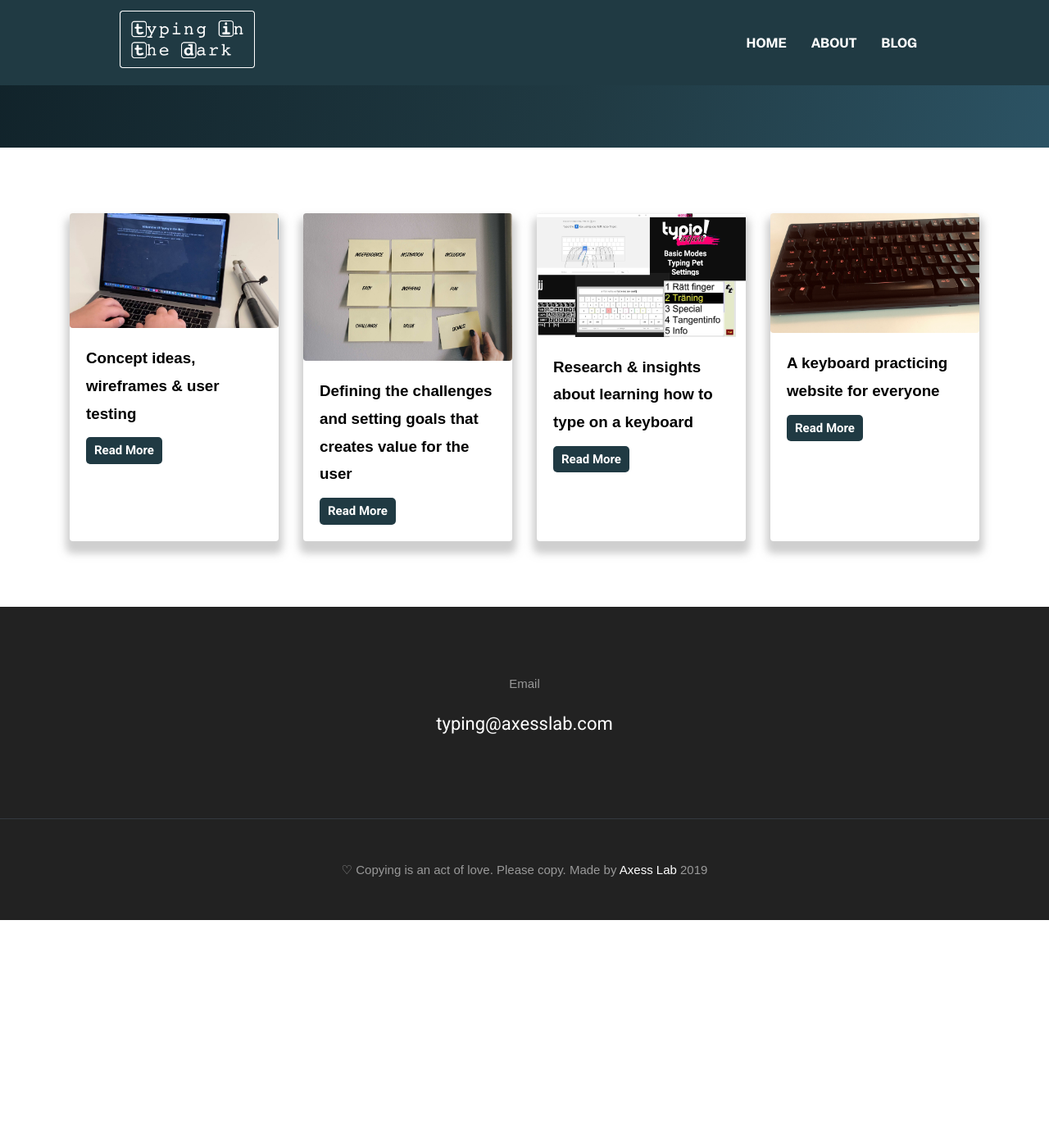
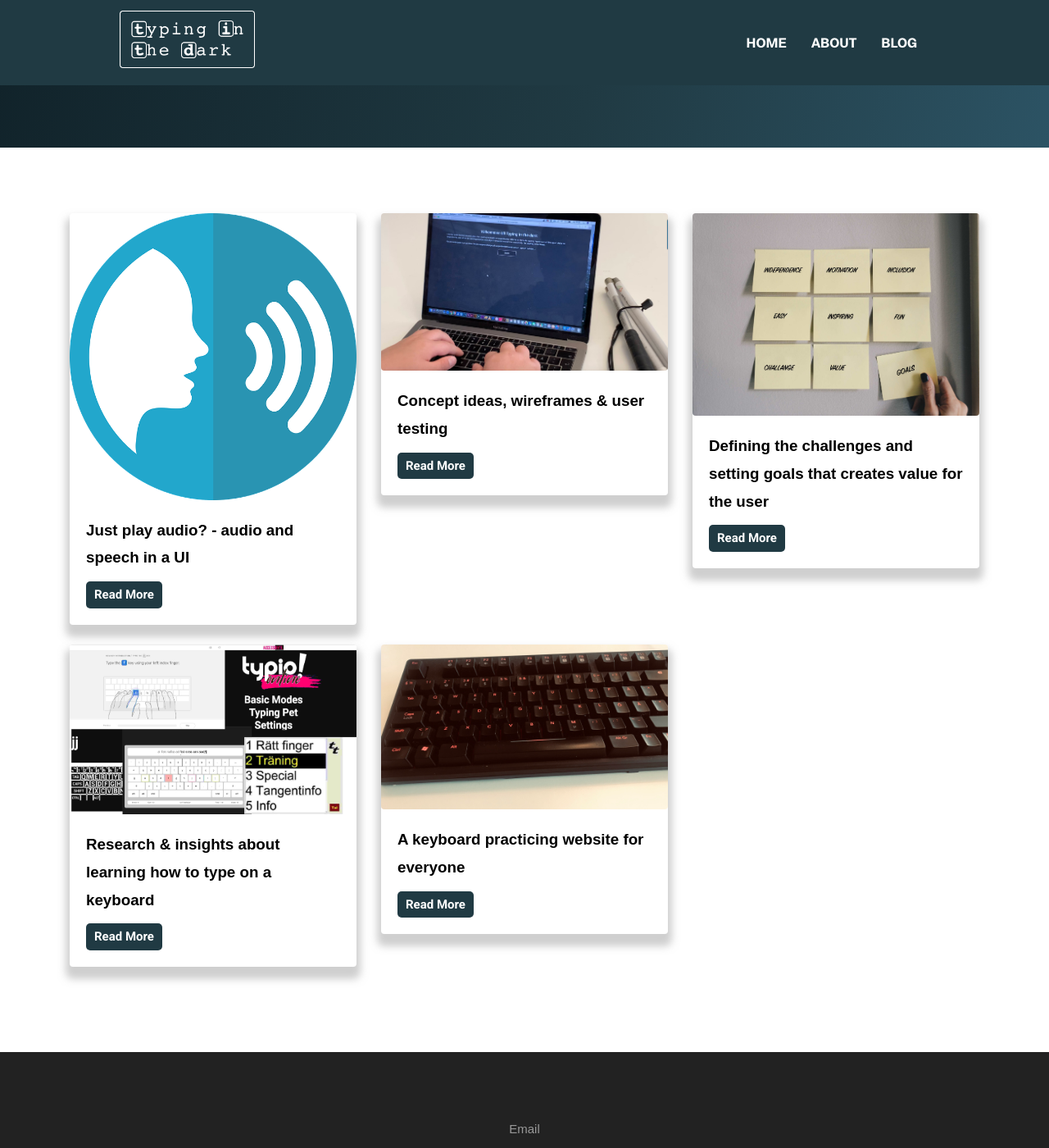
Before and after one commit to AxessLab/typing-website, a Jekyll site: the page built from _pages/blog.html, in a window 1280 px wide and 1400 px high, scrolled down 296 px. Shown: the whole window at 82% size. Built offline with Jekyll 4.4.1, drawn with Linux system fonts in a browser that asks for light colours; some web fonts are replaced; before the commit the page ends 1418 px from its top, so only the background shows below that; some of the changed lines change nothing that is shown.

Commit message:
Blog post and fixed responsivness

```diff
--- a/_pages/blog.html
+++ b/_pages/blog.html
@@ -6,14 +6,16 @@ permalink: /blog/
 <!-- blog -->
 <section class="section">
   <div class="container">
-    <div class="card-deck">
+    <div class="row">
       {% for post in site.posts %}
-      <div class="card shadow">
-        <img class="rounded card-img-top" src="{{ site.baseurl }}/assets/images/blog/{{ post.image }}" alt="{{ post.title }}">
-        <div class="card-body">
-          <p class="card-title"><a class="text-dark" href="{{ post.url | relative_url }}">{{ post.title | escape }}</p>
-          <a href="{{ post.url | relative_url }}" class="btn btn-xs btn-primary">Read More</a>
-        </div>
+      <div class="col-lg-4 col-sm-6 mb-4">
+        <article class="card shadow">
+          <img class="rounded card-img-top" src="{{ site.baseurl }}/assets/images/blog/{{ post.image }}" alt="{{ post.title }}">
+          <div class="card-body">
+            <p class="card-title"><a class="text-dark" href="{{ post.url | relative_url }}">{{ post.title | escape }}</p>
+            <a href="{{ post.url | relative_url }}" class="btn btn-xs btn-primary">Read More</a>
+          </div>
+        </article>
       </div>
       {% endfor %}
     </div>
--- /dev/null
+++ b/_posts/2019-11-04-just-play-audio-and-speech-in-a-ui.md
@@ -0,0 +1,56 @@
+---
+layout: post
+title:  Just play audio? - audio and speech in a UI
+date:   2019-11-04 15:30:22 +0200
+image:  speech-icon.png
+author: Erik Zetterström
+---
+
+Creating a user interface accessible for you is easy. Creating a user interface accessible by all is really, really difficult.
+
+## Audio and text to speech in a user interface
+![post-thumb]({{site.baseurl}}/assets/images/blog/blinded-icon.png){:class="img-fluid w-25 rounded float-left mr-3 p-3"}
+
+There are many guidelines for how visual content should be designed to avoid excluding users, but there are few guidelines describing how audio content should be designed to avoid excluding users.
+
+Some users will be distracted if there are too many things calling for their attention, audio can be very distracting. Other users prefer having content read to them in certain situations, while others require all content to be spoken. User testing in this project made these different needs very clear. Maybe there is room for more guidelines on these issues in WCAG, but that’s a whole other project.
+
+## Web Speech and other TTS services
+![post-thumb]({{site.baseurl}}/assets/images/blog/speech-icon.png){:class="img-fluid w-25 rounded float-right ml-3 p-3"}
+
+In recent years the Web Speech API and other text-to-speech, TTS, services have made it much easier to provide users with spoken content. In Sweden, there is still one big obstacle left. Currently, Microsoft Windows does not ship with a Web Speech compatible Swedish voice.
+
+For this reason we decided to use Google Cloud TTS. The Google Cloud TTS API returns an audio file with the spoken text back to your application. This file needs to be played by the browser, using an `<audio>` tag or the Web audio API.
+
+## `<audio>`
+The easiest and quickest way to play audio is to use the widely supported audio HTML-element. There are some limitations to take into account. Most crucial to beware of is the fact that you can’t just play audio whenever you like. During 2018 most web browsers decided to let the needs of the many outweigh the needs of the few by removing the possibility to autoplay audio. Audio is only permitted to play when a user has interacted with the web page.
+
+![post-thumb]({{site.baseurl}}/assets/images/blog/ear-icon.png){:class="img-fluid w-25 rounded float-left mr-3 p-3"}
+
+For most serious applications this is not a problem, but for some users, audio is the user interface. We are trying to design a user interface for all users. Regardless if they are using a screen-reader or not. So no audio playing, no interface.
+
+I understand the reasons for disabling autoplay, having content play without your say can be really annoying. Sighted or not. The autoplay policy was also extended to include the Web Speech text to speech API. Making it even harder to play unwanted content, or in our case to play spoken instructions. A possible improvement to the current state of play would be to make it possible to ask for user consent to autoplay, just as you can ask for permission to use the camera or microphone.
+
+Ideally, we would have liked to greet users on the start page, but due to the recent restrictions just mentioned, we had to compromise. Our start page is silent, we rely on users with screen readers to have it turned on and read the starting instructions.
+
+Then we end starting instructions by saying something like “press enter to begin practice”, load the practice page and wait for the user to press enter, then audio playback can begin.
+
+How do we stop the screen reader from conflicting with our interface on the practice page? We use `role=”application”`, but that’s a whole other blog post.
+
+Please [try our prototype][prototype] (only in Swedish at the time of writing) and give us your feedback.
+
+
+
+## Further reading
+Google on the autoplay changes
+[https://developers.google.com/web/updates/2018/11/web-audio-autoplay](https://developers.google.com/web/updates/2018/11/web-audio-autoplay)
+
+Mozilla about Web Speech API - speech synthesis
+[https://developer.mozilla.org/en-US/docs/Web/API/SpeechSynthesis](https://developer.mozilla.org/en-US/docs/Web/API/SpeechSynthesis)
+
+## Image attribution
+[https://pixabay.com/illustrations/speech-icon-voice-talking-audio-2797263/](https://pixabay.com/illustrations/speech-icon-voice-talking-audio-2797263/)
+[https://pixabay.com/illustrations/blinded-icon-private-icon-private-2797396/](https://pixabay.com/illustrations/blinded-icon-private-icon-private-2797396/)
+[https://pixabay.com/illustrations/ear-icon-ear-hearing-ear-phenotype-2797533/](https://pixabay.com/illustrations/ear-icon-ear-hearing-ear-phenotype-2797533/)
+
+[prototype]: https://typing-prod.herokuapp.com/
--- a/_sass/templates/_blog.scss
+++ b/_sass/templates/_blog.scss
@@ -68,3 +68,8 @@ blockquote > p {
   font-size: 1.25em;
   font-weight: 600;
 }
+
+.card-img-top {
+  max-width:100%;
+  max-height:100%;
+}
```
Also changed, not shown: assets/images/blog/blinded-icon.png (added), assets/images/blog/ear-icon.png (added), assets/images/blog/speech-icon.png (added).
